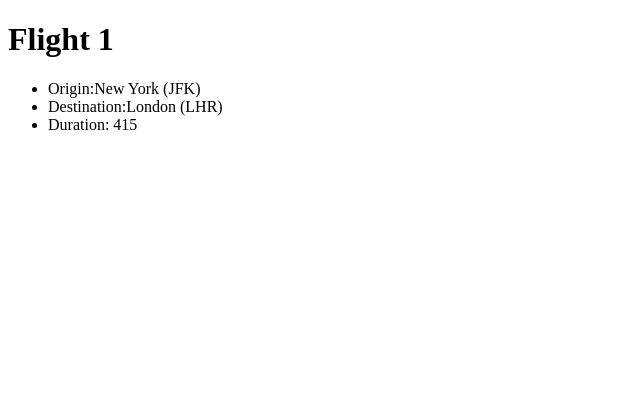
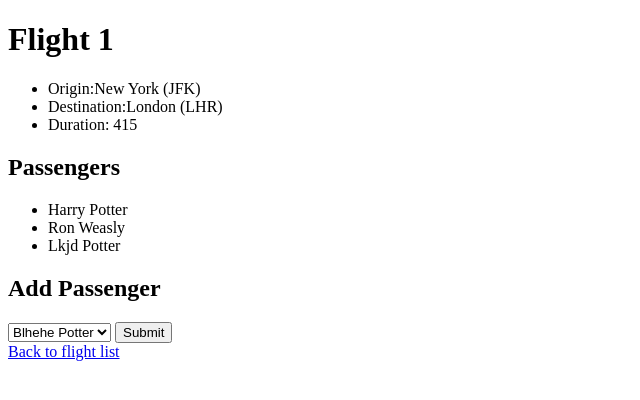
Before and after one commit to logolica99/cs50-lecture-4, a Django app: page /flights/1 in a window 1280 px wide. Shown: the top 400 px of the page, without its empty margins (0-640 px from the left). Run offline with Django 3.2, Linux system fonts and the light colour scheme; data comes from the database, SQL or seed files in the repository; both versions use the stored data as it was after the commit.

Commit message:
added form

```diff
--- a/airline/flights/admin.py
+++ b/airline/flights/admin.py
@@ -1,6 +1,7 @@
 from django.contrib import admin
 
-from .models import Flight, Airport
+from .models import Flight, Airport, Passenger
 # Register your models here.
 admin.site.register(Airport)
 admin.site.register(Flight)
+admin.site.register(Passenger)
--- a/airline/flights/models.py
+++ b/airline/flights/models.py
@@ -15,3 +15,11 @@
 
     def __str__(self):
         return f"{self.id}: {self.origin} to {self.destination}"
+
+class Passenger(models.Model):
+    first = models.CharField(max_length=64)
+    last = models.CharField(max_length=64)
+    flights = models.ManyToManyField(Flight, blank=True,related_name="passengers" )
+
+    def __str__(self):
+        return f"{self.first} {self.last}"
--- a/airline/flights/templates/flights/flight.html
+++ b/airline/flights/templates/flights/flight.html
@@ -7,4 +7,29 @@
         <li>Destination:{{ flight.destination }}</li>
         <li>Duration: {{ flight.duration }} </li>
     </ul>
+    <h2>Passengers</h2>
+    <ul>
+        {% for passenger in passengers %}
+            <li> {{ passenger }} </li>
+        {% empty %}
+            <h4>No Passengers</h4>
+        {% endfor %}
+    </ul>
+
+    <h2>Add Passenger</h2>
+    <form action="{% url 'book' flight.id %}" method="POST">
+        {% csrf_token %}
+        <select name="passenger" id="">
+            {% for passenger in non_passengers %}
+                <option value="{{ passenger.id }}">{{ passenger }}</option>
+
+            {% endfor %}
+
+
+        </select>
+        <input type="submit">
+    </form>
+
+
+    <a href="{% url 'index' %}">Back to flight list</a>
 {% endblock %}
--- a/airline/flights/templates/flights/index.html
+++ b/airline/flights/templates/flights/index.html
@@ -4,7 +4,9 @@
     <h1>Flights</h1>
     <ul>
         {% for flight in flights %}
-            <li>Flight {{flight.id }}: {{flight.origin}} to {{flight.destination}}</li>
+
+            <li> <a href="{% url 'flight' flight.id %}">Flight {{flight.id }}: {{flight.origin}} to {{flight.destination}} </a> </li>
+
         {% endfor %}
     </ul>
 {% endblock %}
--- a/airline/flights/urls.py
+++ b/airline/flights/urls.py
@@ -3,5 +3,6 @@
 
 urlpatterns =[
     path("",views.index, name="index"),
-    path("<int:flight_id>",views.flight, name="flight")
+    path("<int:flight_id>",views.flight, name="flight"),
+    path("<int:flight_id>/book", views.book,name="book"),
 ]
--- a/airline/flights/views.py
+++ b/airline/flights/views.py
@@ -1,5 +1,8 @@
 from django.shortcuts import render
-from .models import Flight
+from django.http import HttpResponseRedirect
+from django.urls import reverse
+
+from .models import Flight,Passenger
 # Create your views here.
 def index(request):
     return render(request,"flights/index.html",{
@@ -9,5 +12,14 @@
 def flight(request, flight_id):
     flight = Flight.objects.get(pk=flight_id)
     return render(request,"flights/flight.html",{
-        "flight":flight
+        "flight":flight,
+        "passengers":flight.passengers.all(),
+        "non_passengers":Passenger.objects.exclude(flights=flight).all()
+
     })
+def book(request, flight_id):
+    if request.method == "POST":
+        flight = Flight.objects.get(pk=flight_id)
+        passenger = Passenger.objects.get(pk=int(request.POST["passenger"]))
+        passenger.flights.add(flight)
+        return HttpResponseRedirect(reverse("flight",args=(flight.id,)))
```
Also changed, not shown: airline/db.sqlite3, airline/flights/migrations/0003_passenger.py (added).
